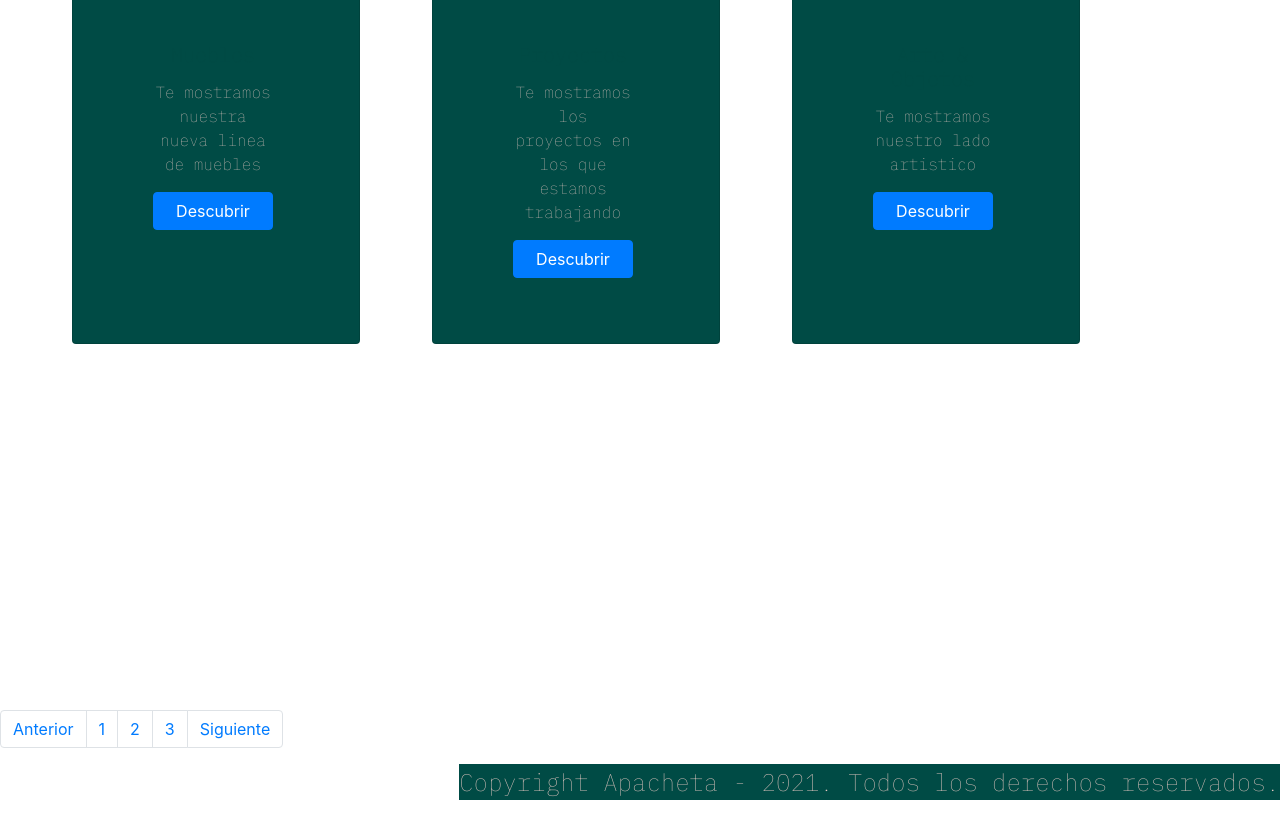
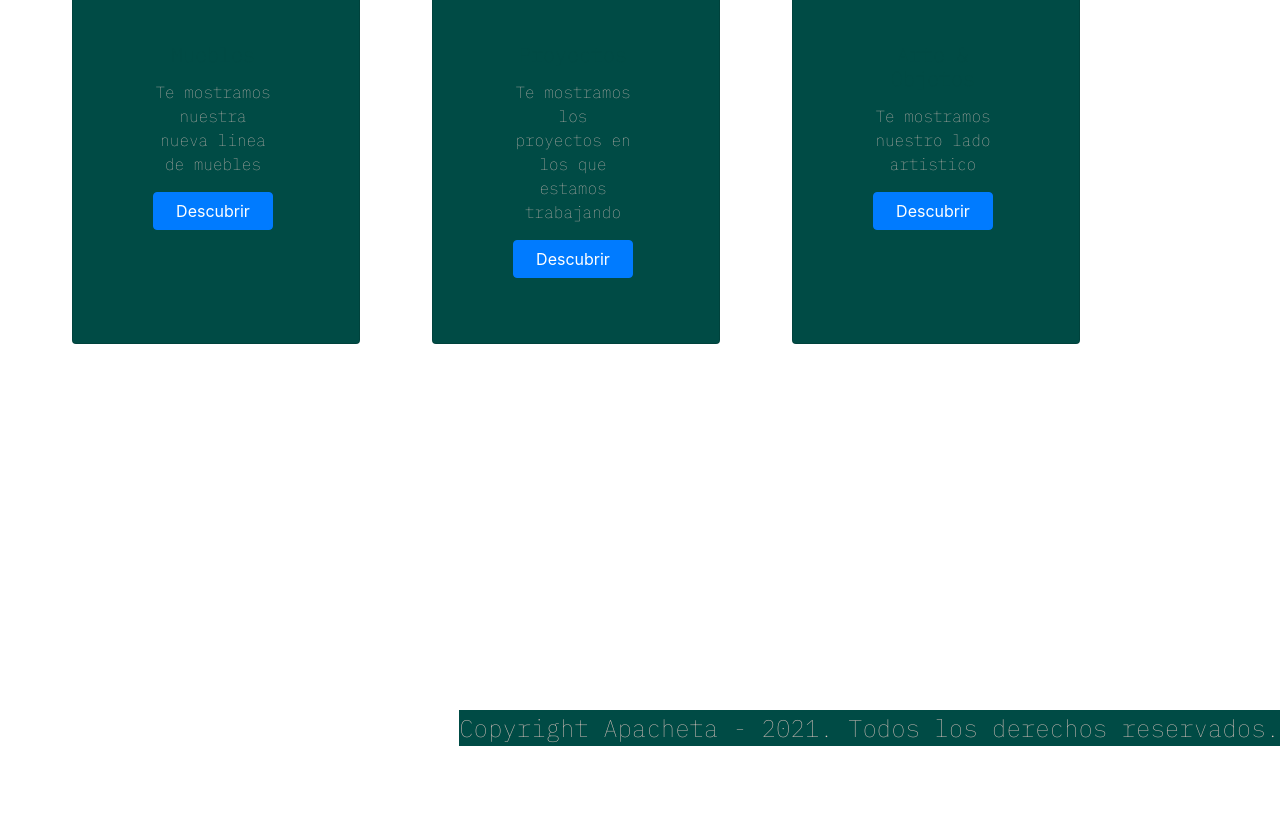
Before and after one commit to arantxa-martinez/apacheta.muebles, a website: page index.html in a window 1280 px wide. Shown: the part 2040-2856 px from the top of the page. After the commit the page ends 2802 px from the top, so only its background shows below. Drawn offline with nearby package versions, Linux system fonts and the light colour scheme; files whose address does not match are found by name.

Commit message:
modificacion de index agregada

```diff
--- a/index.html
+++ b/index.html
@@ -130,13 +130,7 @@
 
 
 
-        <ul class="pagination">
-          <li class="page-item"><a class="page-link" href="../index.html">Anterior</a></li>
-          <li class="page-item"><a class="page-link" href="./productos&colaboraciones.html">1</a></li>
-          <li class="page-item"><a class="page-link" href="./arquitectura.html">2</a></li>
-          <li class="page-item"><a class="page-link" href="./contacto.html">3</a></li>
-          <li class="page-item"><a class="page-link" href="./productos&colaboraciones.html">Siguiente</a></li>
-        </ul>
+
 
 
 
```
Also changed, not shown: arquitectura.html (added), contacto.html (added), productoscolaboraciones.html (added).
